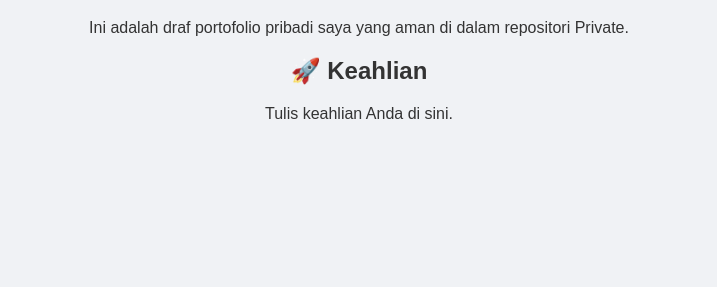
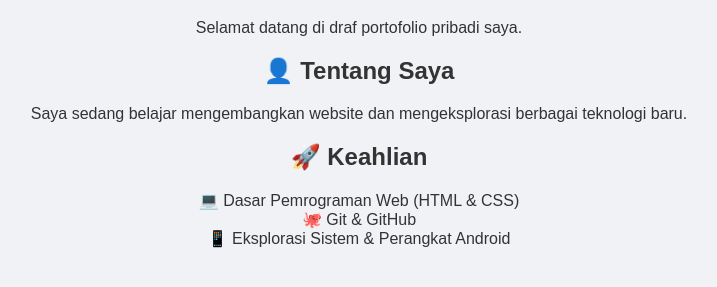
Before and after one commit to Anggi6unawan/Anggi6unawan.github.io, a plain HTML site: page index.html in a window 1280 px wide. Shown: the part 275-562 px from the top of the page, without its empty margins (281-998 px from the left). Drawn offline with Linux system fonts and the light colour scheme.

Commit message:
Update index.html

```diff
--- a/index.html
+++ b/index.html
@@ -11,12 +11,20 @@
 <body>
 
 <div class="container">
+    <div class="cover-photo"></div>
     <img src="Assets/Profile.jpg" alt="Foto Profil" style="width: 130px; height: 130px; border-radius: 50%; object-fit: cover; border: 3px solid #0066cc; margin-bottom: 15px; image-rendering: -webkit-optimize-contrast;">
 
     <h1>Halo, Saya Anggi Gunawan 👋</h1>
-    <p>Ini adalah draf portofolio pribadi saya yang aman di dalam repositori Private.</p>
+    <p>Selamat datang di draf portofolio pribadi saya.</p>
+    <h2>👤 Tentang Saya</h2>
+    <p>Saya sedang belajar mengembangkan website dan mengeksplorasi berbagai teknologi baru.</p>
+
     <h2>🚀 Keahlian</h2>
-    <p>Tulis keahlian Anda di sini.</p>
+    <ul style="list-style-type: none; padding: 0;">
+        <li>💻 Dasar Pemrograman Web (HTML & CSS)</li>
+        <li>🐙 Git & GitHub</li>
+        <li>📱 Eksplorasi Sistem & Perangkat Android</li>
+    </ul>
 </div>
 
 </body>
```
